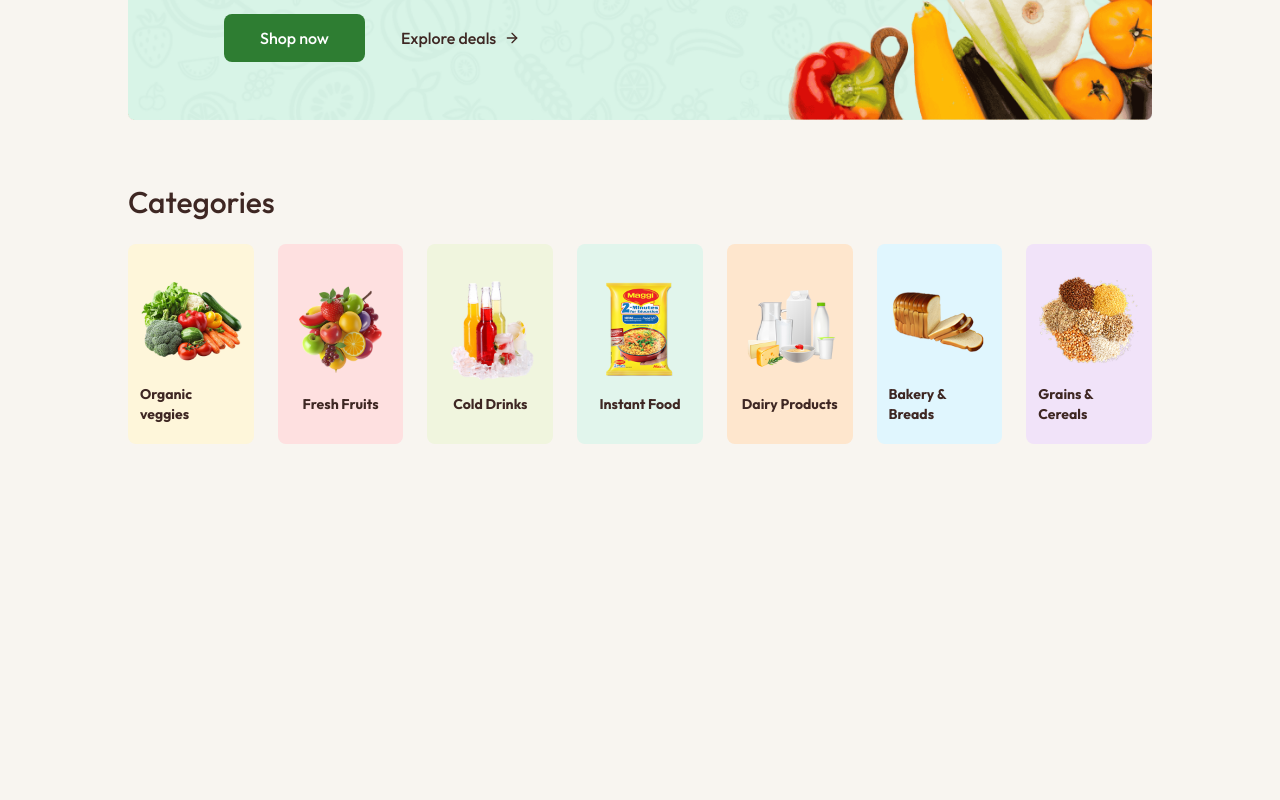
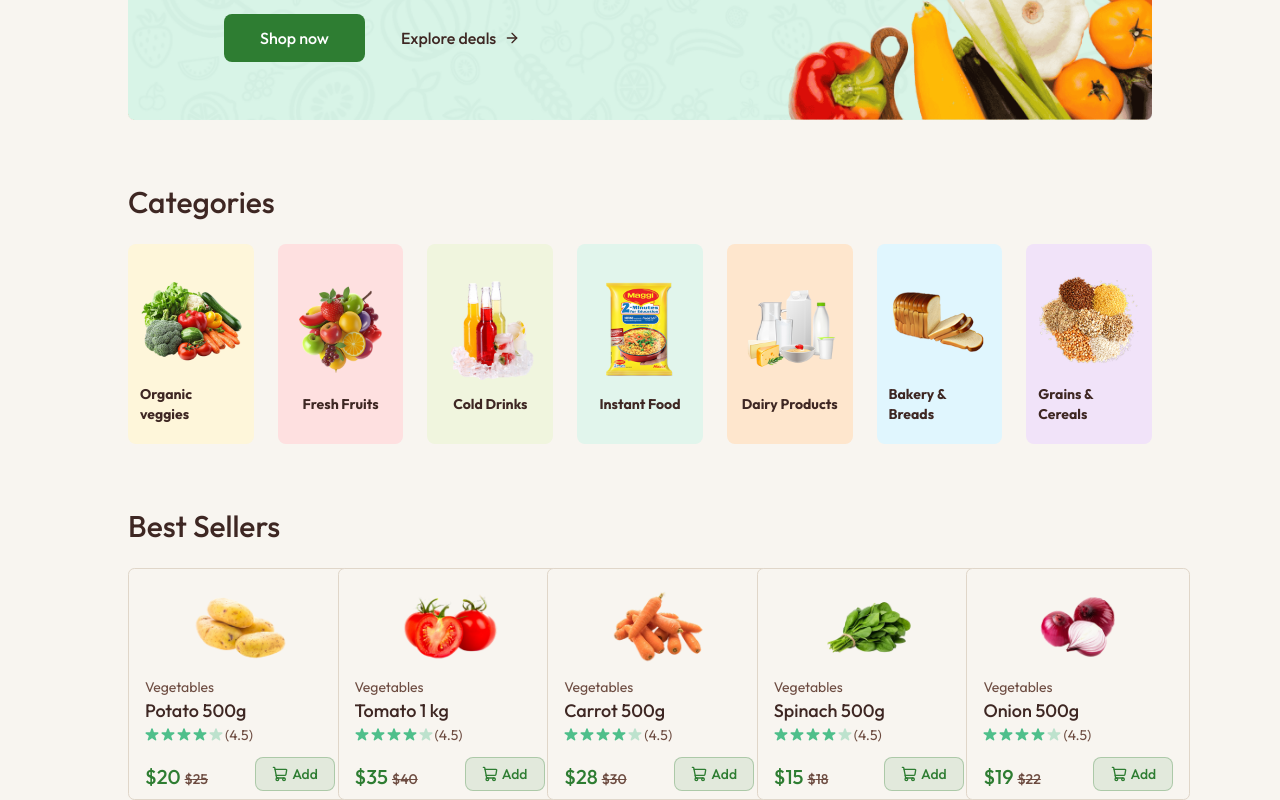
Before and after one commit to KhoaHo1207/e-commerce-greencart, a Next.js app in the folder client/: page / in a window 1280 px wide. Shown: the part 355-1155 px from the top of the page. Before the commit the page ends 800 px from the top, so only its background shows below. Built offline with nearby package versions, Linux system fonts and the light colour scheme.

Commit message:
[client] feat: best seller section, product card ui

```diff
--- /dev/null
+++ b/client/app/(home)/_components/best-seller.tsx
@@ -0,0 +1,22 @@
+"use client";
+
+import ProductCard from "@/components/product-card";
+import { useAppContext } from "@/contexts/app-provider";
+
+export default function BestSeller() {
+  const { products } = useAppContext();
+
+  return (
+    <div className="mt-16">
+      <p className="text-2xl md:text-3xl font-medium">Best Sellers</p>
+      <div className="grid grid-cols-2 sm:grid-cols-3 gap-3 md:gap-6 lg:grid-cols-4 xl:grid-cols-5 mt-6">
+        {products
+          .filter((product) => product.inStock)
+          .slice(0, 5)
+          .map((product) => (
+            <ProductCard key={product._id} product={product} />
+          ))}
+      </div>
+    </div>
+  );
+}
--- a/client/app/(home)/page.tsx
+++ b/client/app/(home)/page.tsx
@@ -1,3 +1,4 @@
+import BestSeller from "./_components/best-seller";
 import Categories from "./_components/categories";
 import Mainbanner from "./_components/main-banner";
 
@@ -6,6 +7,7 @@ export default function HomePage() {
     <div className="mt-10">
       <Mainbanner />
       <Categories />
+      <BestSeller />
     </div>
   );
 }
--- a/client/app/layout.tsx
+++ b/client/app/layout.tsx
@@ -1,4 +1,3 @@
-import Navbar from "@/components/navbar";
 import { AppContextProvider } from "@/contexts/app-provider";
 import AppLayout from "@/layouts/app-layout";
 import type { Metadata } from "next";
@@ -24,7 +23,6 @@ export default function RootLayout({ children }: LayoutProps<"/">) {
     <html lang="en" className={`${outfit.variable} h-full antialiased`}>
       <body className="min-h-full flex flex-col">
         <AppContextProvider>
-          <Navbar />
           <AppLayout>{children}</AppLayout>
         </AppContextProvider>
       </body>
--- /dev/null
+++ b/client/components/product-card.tsx
@@ -0,0 +1,83 @@
+"use client";
+
+import { assets } from "@/constants/assets";
+import { useAppContext } from "@/contexts/app-provider";
+import { Product } from "@/types/product";
+import { ShoppingCart } from "lucide-react";
+import Image from "next/image";
+import { useState } from "react";
+export default function ProductCard({ product }: { product: Product }) {
+  const [count, setCount] = useState(0);
+  const { currency } = useAppContext();
+
+  return (
+    <div className="border border-border rounded-md md:px-4 px-3 py-2 bg-background min-w-56 max-w-56 w-full">
+      <div className="group cursor-pointer flex items-center justify-center px-2">
+        <Image
+          className="group-hover:scale-105 transition max-w-26 md:max-w-36"
+          src={product.image[0]}
+          alt={product.name}
+          width={100}
+          height={100}
+        />
+      </div>
+      <div className="text-muted-foreground text-sm">
+        <p>{product.category}</p>
+        <p className="text-foreground font-medium text-lg truncate w-full">
+          {product.name}
+        </p>
+        <div className="flex items-center gap-0.5">
+          {Array(5)
+            .fill("")
+            .map((_, i) => (
+              <Image
+                key={i}
+                src={i < 4 ? assets.star_icon : assets.star_dull_icon}
+                alt="star"
+                width={14}
+                height={13}
+              />
+            ))}
+          <p>({product.rating})</p>
+        </div>
+        <div className="flex items-end justify-between mt-3">
+          <p className="md:text-xl text-base font-medium text-primary">
+            {currency}
+            {product.offerPrice}{" "}
+            <span className="text-muted-foreground md:text-sm text-xs line-through">
+              {currency}
+              {product.price}
+            </span>
+          </p>
+          <div className="text-primary">
+            {count === 0 ? (
+              <button
+                className="flex items-center justify-center gap-1 bg-primary/10 border border-primary/30 md:w-[80px] w-[64px] h-[34px] rounded text-primary font-medium"
+                onClick={() => setCount(1)}
+              >
+                <ShoppingCart className="size-4" />
+                Add
+              </button>
+            ) : (
+              <div className="flex items-center justify-center gap-2 md:w-20 w-16 h-[34px] bg-secondary rounded select-none">
+                <button
+                  onClick={() => setCount((prev) => Math.max(prev - 1, 0))}
+                  className="cursor-pointer text-md px-2 h-full"
+                >
+                  -
+                </button>
+                <span className="w-5 text-center">{count}</span>
+                <button
+                  onClick={() => setCount((prev) => prev + 1)}
+                  className="cursor-pointer text-md px-2 h-full"
+                >
+                  +
+                </button>
+              </div>
+            )}
+          </div>
+        </div>
+      </div>
+    </div>
+  );
+}
--- a/client/contexts/app-provider.tsx
+++ b/client/contexts/app-provider.tsx
@@ -1,9 +1,18 @@
 "use client";
 
+import { dummyProducts } from "@/constants/assets";
+import type { CartItem } from "@/features/cart/types";
+import {
+  addCartItem,
+  removeCartItem,
+  updateCartItem,
+} from "@/features/cart/utils";
+import type { Product } from "@/types/product";
 import type { User } from "@/types/user";
 import { useRouter } from "next/navigation";
 import {
   createContext,
+  useCallback,
   useContext,
   useMemo,
   useState,
@@ -20,6 +29,14 @@ export type AppContextValue = {
   setUser: Dispatch<SetStateAction<User | null>>;
   isSeller: boolean;
   setIsSeller: Dispatch<SetStateAction<boolean>>;
+  products: Product[];
+  setProducts: Dispatch<SetStateAction<Product[]>>;
+  currency: string;
+  cartItems: CartItem[];
+  setCartItems: Dispatch<SetStateAction<CartItem[]>>;
+  addToCart: (productId: string, quantity?: number) => void;
+  updateCart: (productId: string, quantity: number) => void;
+  removeFromCart: (productId: string) => void;
 };
 
 type AppContextProviderProps = {
@@ -29,6 +46,7 @@ type AppContextProviderProps = {
 const AppContext = createContext<AppContextValue | null>(null);
 
 export function AppContextProvider({ children }: AppContextProviderProps) {
+  const currency = process.env.NEXT_PUBLIC_CURRENCY || "$";
   const router = useRouter();
   const [user, setUser] = useState<User | null>({
     fullName: "John Doe",
@@ -36,6 +54,23 @@ export function AppContextProvider({ children }: AppContextProviderProps) {
     role: "user",
   });
   const [isSeller, setIsSeller] = useState(false);
+  const [products, setProducts] = useState<Product[]>(dummyProducts);
+  const [cartItems, setCartItems] = useState<CartItem[]>([]);
+
+  const addToCart = useCallback(
+    (productId: string, quantity = 1) => {
+      setCartItems((prev) => addCartItem(prev, products, productId, quantity));
+    },
+    [products]
+  );
+
+  const updateCart = useCallback((productId: string, quantity: number) => {
+    setCartItems((prev) => updateCartItem(prev, productId, quantity));
+  }, []);
+
+  const removeFromCart = useCallback((productId: string) => {
+    setCartItems((prev) => removeCartItem(prev, productId));
+  }, []);
 
   const value = useMemo<AppContextValue>(
     () => ({
@@ -44,8 +79,26 @@ export function AppContextProvider({ children }: AppContextProviderProps) {
       setUser,
       isSeller,
       setIsSeller,
+      products,
+      setProducts,
+      currency,
+      cartItems,
+      setCartItems,
+      addToCart,
+      updateCart,
+      removeFromCart,
     }),
-    [router, user, isSeller]
+    [
+      router,
+      user,
+      isSeller,
+      products,
+      currency,
+      cartItems,
+      addToCart,
+      updateCart,
+      removeFromCart,
+    ]
   );
 
   return <AppContext.Provider value={value}>{children}</AppContext.Provider>;
--- /dev/null
+++ b/client/features/cart/types.ts
@@ -0,0 +1,6 @@
+import type { Product } from "@/types/product";
+
+export type CartItem = {
+  product: Product;
+  quantity: number;
+};
--- /dev/null
+++ b/client/features/cart/utils.ts
@@ -0,0 +1,54 @@
+import type { Product } from "@/types/product";
+import type { CartItem } from "./types";
+
+export function addCartItem(
+  cartItems: CartItem[],
+  products: Product[],
+  productId: string,
+  quantity = 1,
+): CartItem[] {
+  if (!Number.isFinite(quantity) || quantity <= 0) return cartItems;
+
+  const existing = cartItems.find((item) => item.product._id === productId);
+
+  if (existing) {
+    if (!existing.product.inStock) return cartItems;
+
+    return cartItems.map((item) =>
+      item.product._id === productId
+        ? { ...item, quantity: item.quantity + quantity }
+        : item,
+    );
+  }
+
+  const product = products.find((item) => item._id === productId);
+  if (!product?.inStock) return cartItems;
+
+  return [...cartItems, { product, quantity }];
+}
+
+export function updateCartItem(
+  cartItems: CartItem[],
+  productId: string,
+  quantity: number,
+): CartItem[] {
+  if (!Number.isFinite(quantity)) return cartItems;
+
+  const existing = cartItems.find((item) => item.product._id === productId);
+  if (!existing) return cartItems;
+
+  if (quantity <= 0) {
+    return removeCartItem(cartItems, productId);
+  }
+
+  return cartItems.map((item) =>
+    item.product._id === productId ? { ...item, quantity } : item,
+  );
+}
+
+export function removeCartItem(
+  cartItems: CartItem[],
+  productId: string,
+): CartItem[] {
+  return cartItems.filter((item) => item.product._id !== productId);
+}
--- a/client/layouts/app-layout.tsx
+++ b/client/layouts/app-layout.tsx
@@ -1,5 +1,7 @@
 "use client";
 
+import Navbar from "@/components/navbar";
+import { Toaster } from "@/components/ui/sonner";
 import { usePathname } from "next/navigation";
 import React from "react";
 
@@ -10,10 +12,14 @@ interface Props {
 export default function AppLayout({ children }: Props) {
   const pathname = usePathname();
 
-  const isSeller = pathname.startsWith("/seller");
+  const isSellerPath = pathname.startsWith("/seller");
   return (
-    <main className={`${isSeller ? "" : "md:px-16 lg:px-24 xl:px-32"}`}>
-      {children}
-    </main>
+    <>
+      {isSellerPath ? null : <Navbar />}
+      <main className={`${isSellerPath ? "" : "md:px-16 lg:px-24 xl:px-32"}`}>
+        {children}
+      </main>
+      <Toaster position="top-right" richColors />
+    </>
   );
 }
--- a/client/next.config.ts
+++ b/client/next.config.ts
@@ -1,9 +1,13 @@
 import type { NextConfig } from "next";
 
 const nextConfig: NextConfig = {
-  /* config options here */
   images: {
-    domains: ["encrypted-tbn0.gstatic.com"],
+    remotePatterns: [
+      {
+        protocol: "https",
+        hostname: "encrypted-tbn0.gstatic.com",
+      },
+    ],
   },
 };
 
```
Also changed, not shown: client/constants/assets.ts (+95 -62 lines), client/types/product.d.ts (added, +15 -0 lines), 1 other file (tests, documents, lock files or other folders).
